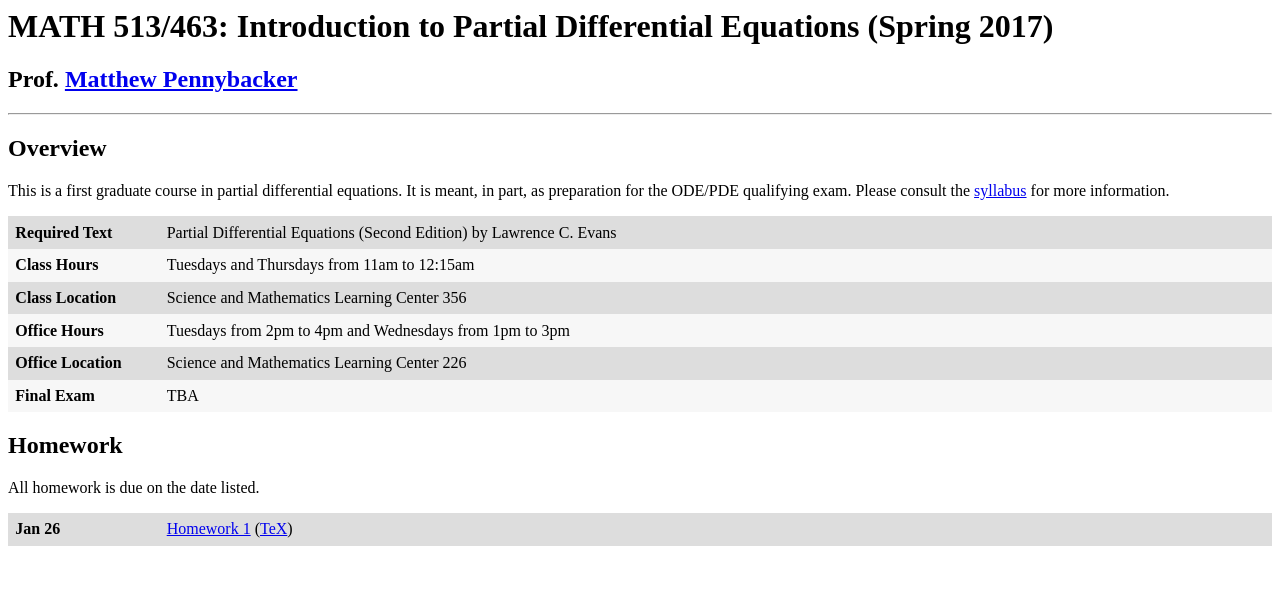
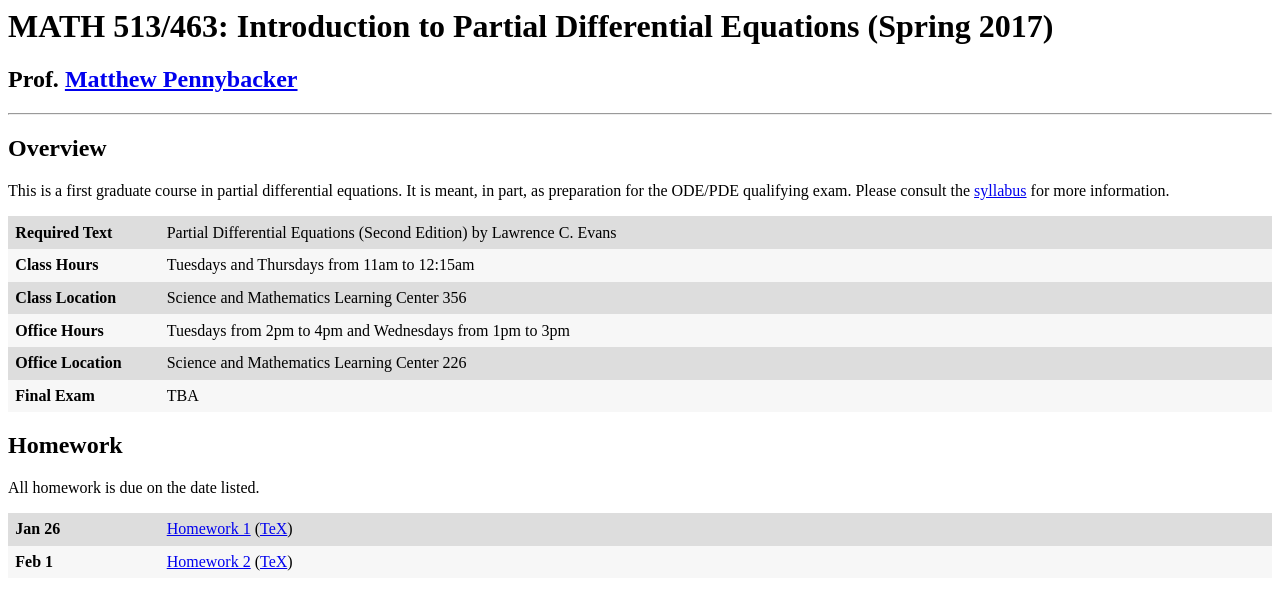
Before and after one commit to pennybacker/math513, a plain HTML site: page index.html in a window 1280 px wide. Drawn offline with Linux system fonts and the light colour scheme.

Commit message:
added homework 2

```diff
--- a/index.html
+++ b/index.html
@@ -64,6 +64,10 @@
   <th>Jan 26</th>
   <td><a href="homework1.pdf">Homework 1</a> (<a href="homework1.tex">TeX</a>)</td>
 </tr>
+<tr>
+  <th>Feb 1</th>
+  <td><a href="homework2.pdf">Homework 2</a> (<a href="homework2.tex">TeX</a>)</td>
+</tr>
 </table>
 
 <!--<h2>Exams</h2>-->
```
Also changed, not shown: 2 other files.
